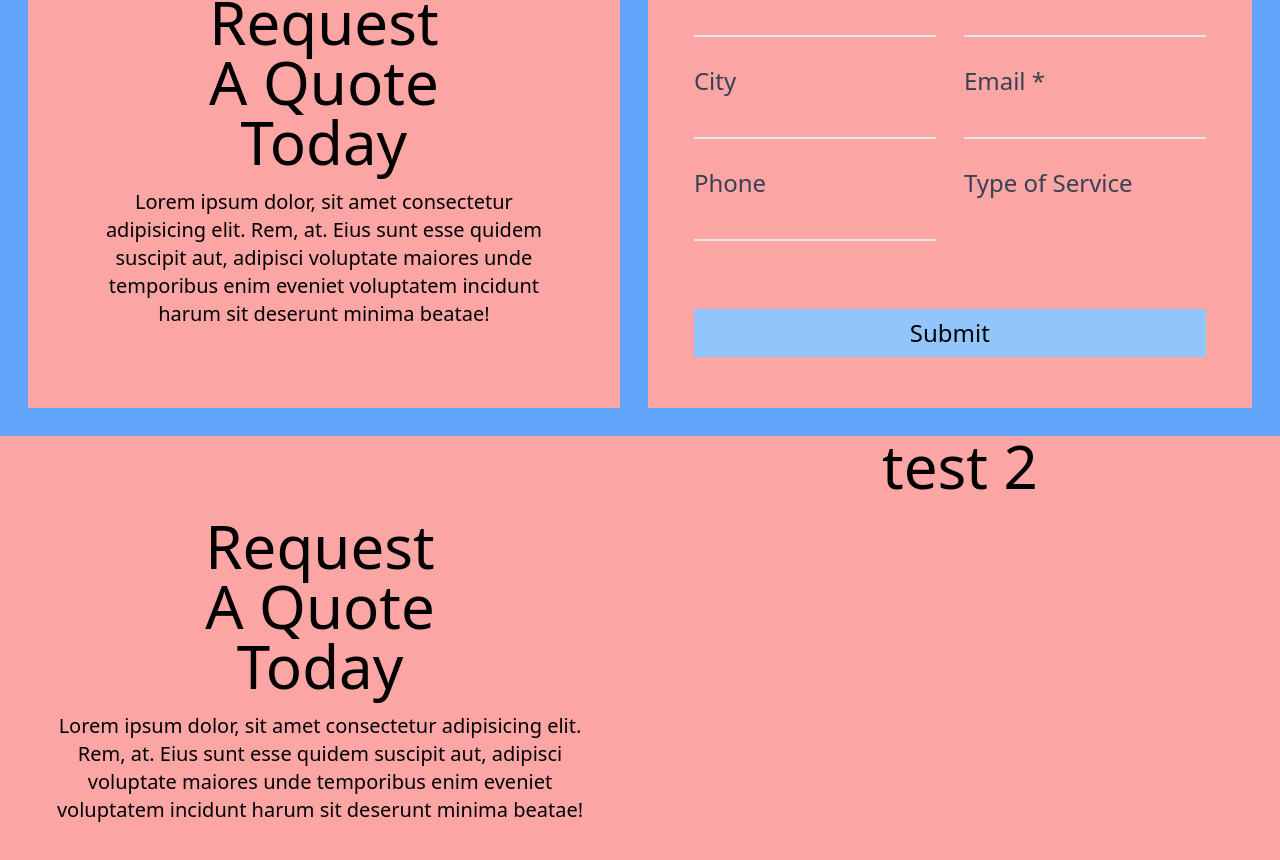
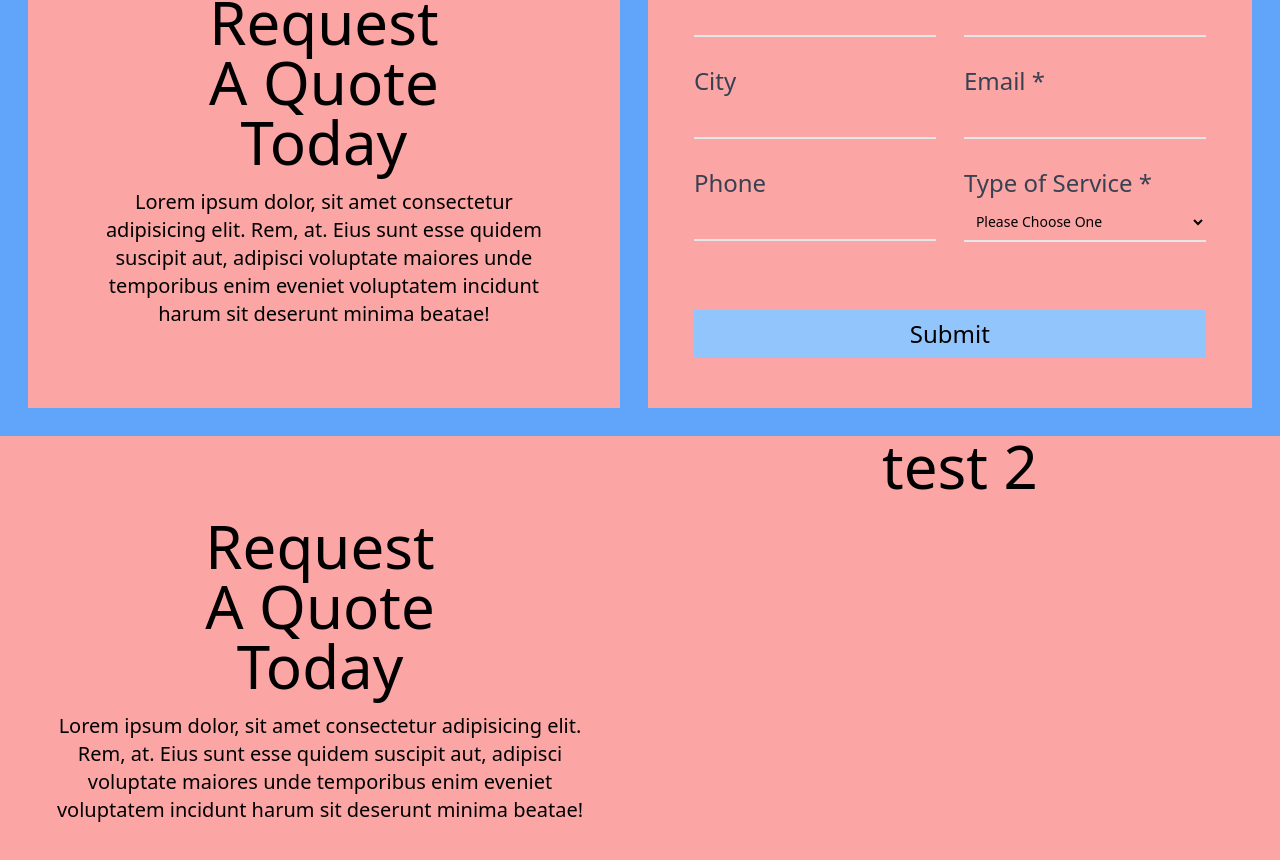
Before and after one commit to Chambers37/forrest, a Next.js app: page / in a window 1280 px wide. Shown: the part 920-1780 px from the top of the page. Built offline with nearby package versions, Linux system fonts and the light colour scheme.

Commit message:
form layout finished

```diff
--- a/src/app/page.js
+++ b/src/app/page.js
@@ -110,14 +110,26 @@ export default function Homepage() {
 
             <div>
               <label htmlFor="service" className="block text-gray-700">
-                Type of Service
+                Type of Service *
               </label>
-              <ul>
-                <li>
-                  <a>
-                  </a>
-                </li>
-              </ul>
+              <select
+                id="service-type"
+                name="service-type"
+                className="hover:bg-transparent  focus:outline-none focus:border-b-2 border-b-2 bg-transparent mt-1 block w-full focus:bg-transparent focus:self-center focus:mr-auto text-sm p-2"
+                defaultValue=""
+                required
+                >
+                <option value="" disabled>Please Choose One</option>
+                <option value="Patios">Patios</option>
+                <option value="Walkways">Walkways</option>
+                <option value="Pool Decks">Pool Decks</option>
+                <option value="Outdoor Living Space">Outdoor Living Space</option>
+                <option value="Landscape Design">Landscape Design</option>
+                <option value="New Plant Installations">New Plant Instalations</option>
+                <option value="Drainage Solutions">Drainage Solutions</option>
+                <option value="Property Maintenance">Property Maintenance</option>
+                <option value="Seasonal Services">Seasonal Services</option>
+              </select>
             </div>
 
             <div className="col-span-1 md:col-span-2">
```
